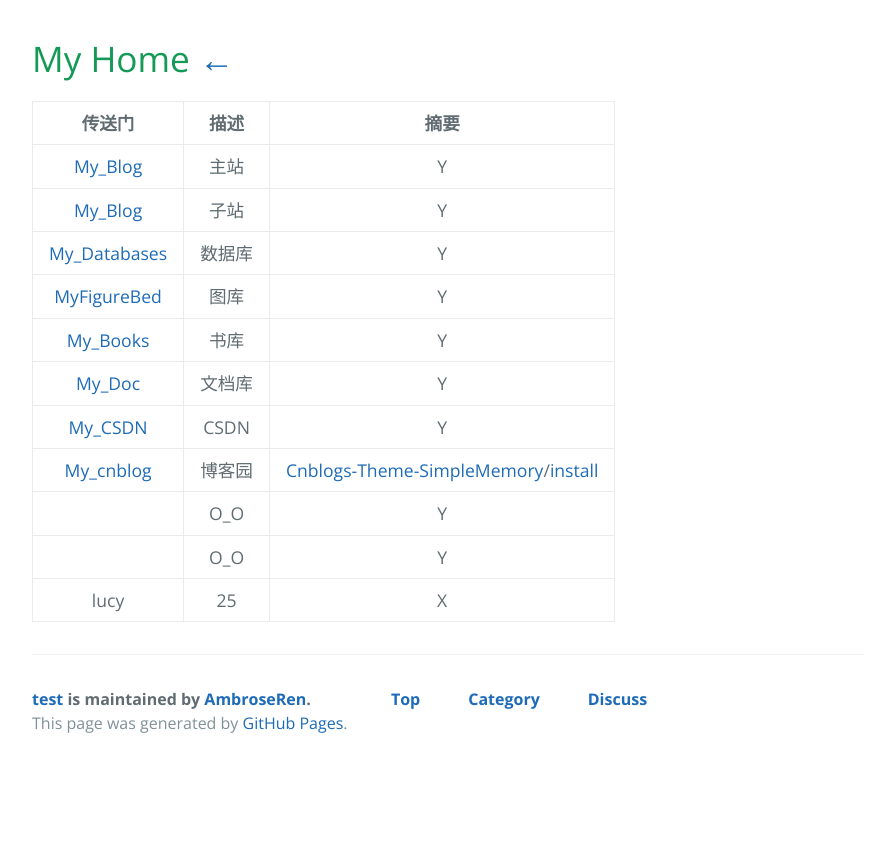
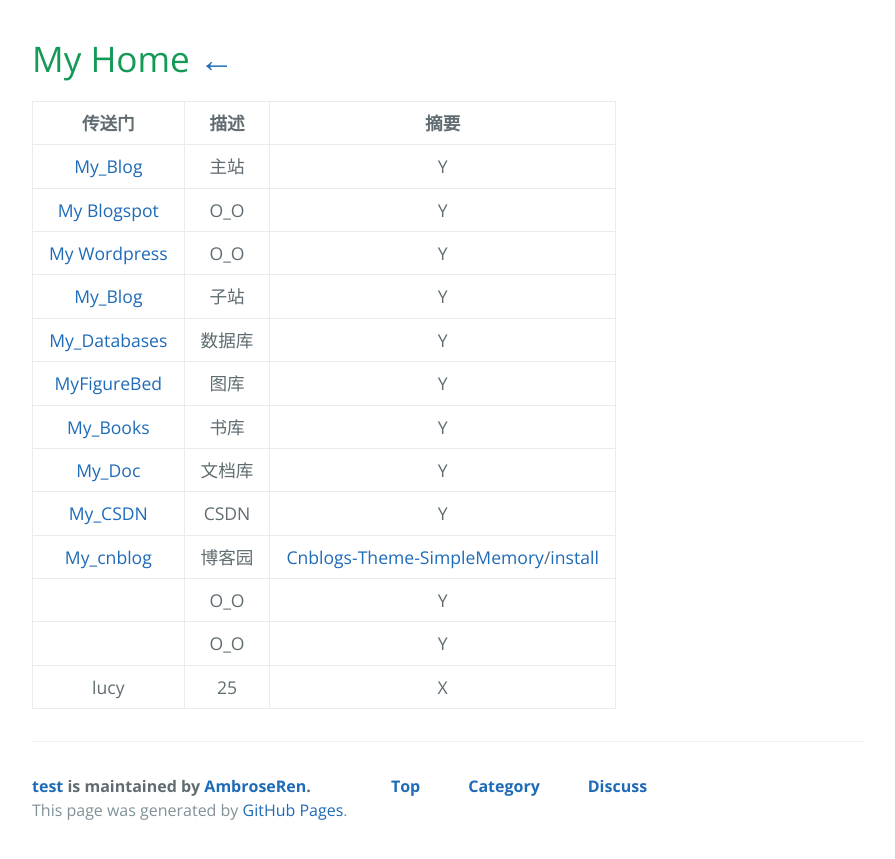
Before and after one commit to AmbroseRen/test, a Jekyll site: the page built from Library/Home.md, in a window 1280 px wide. Shown: the top 859 px of the page, without its empty margins (192-1087 px from the left). Built offline with Jekyll 4.4.1, drawn with Linux system fonts in a browser that asks for light colours; our own code applies the rules of GitHub Pages for plain Markdown files; the repository's description, which GitHub fills in, is left out.

Commit message:
Update Home.md

```diff
--- a/Library/Home.md
+++ b/Library/Home.md
@@ -3,6 +3,8 @@
 | 传送门 | 描述 | 摘要 |
 |:---:|:---:|:---:|
 | [My_Blog](https://ambroseren.github.io) | 主站 | Y |
+| [My Blogspot](https://ambroseren.blogspot.com/) | O_O | Y |
+| [My Wordpress](https://ambroserencn.wordpress.com/) | O_O | Y |
 | [My_Blog](https://ambroserencn.gitlab.io/ambroserencn/) | 子站 | Y |
 | [My_Databases](https://ambroseren.github.io/test/) | 数据库 | Y |
 | [MyFigureBed](https://cdn.jsdelivr.net/gh/AmbroseRen/Picture@master/) | 图库 | Y |
```
